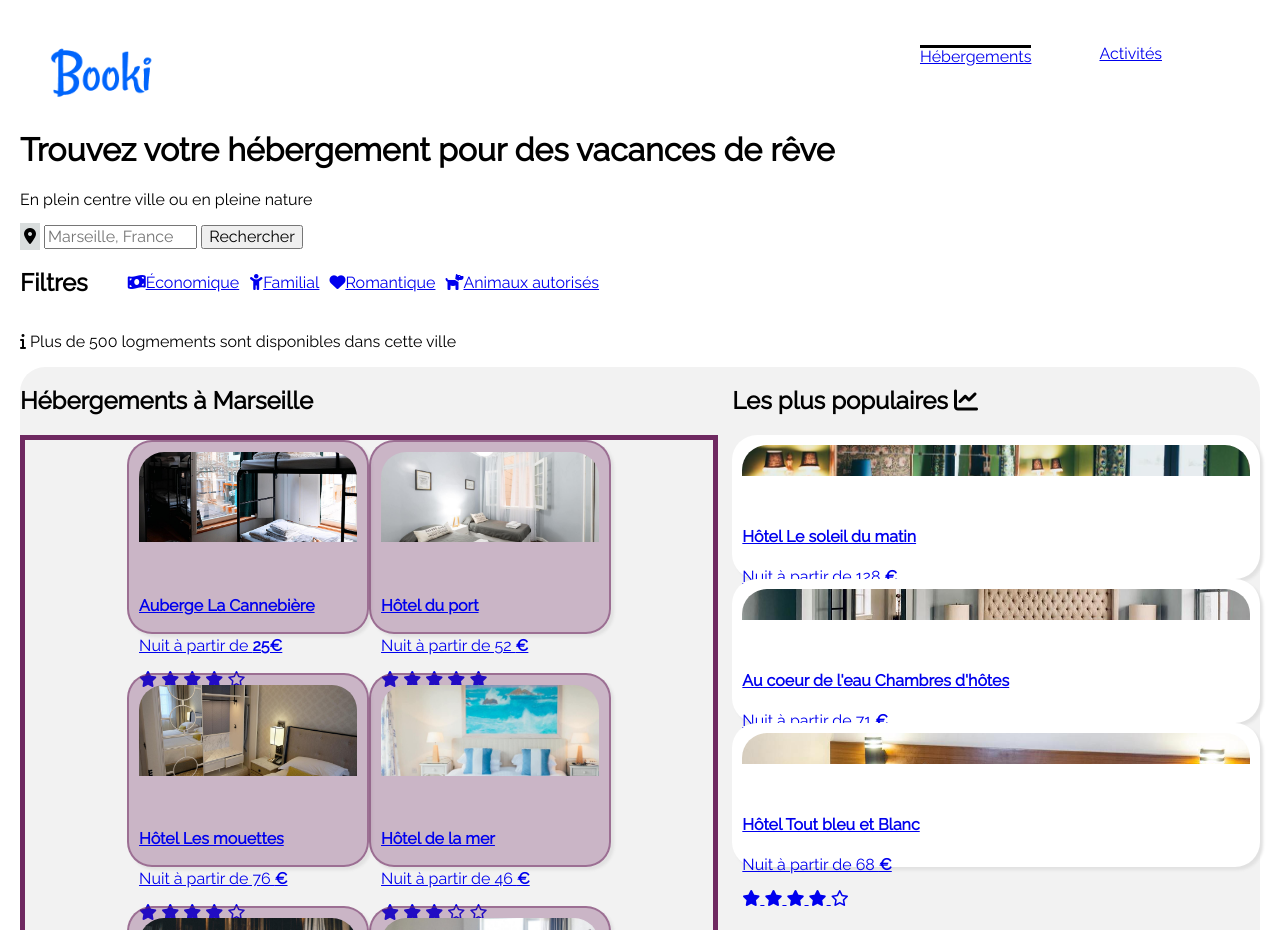
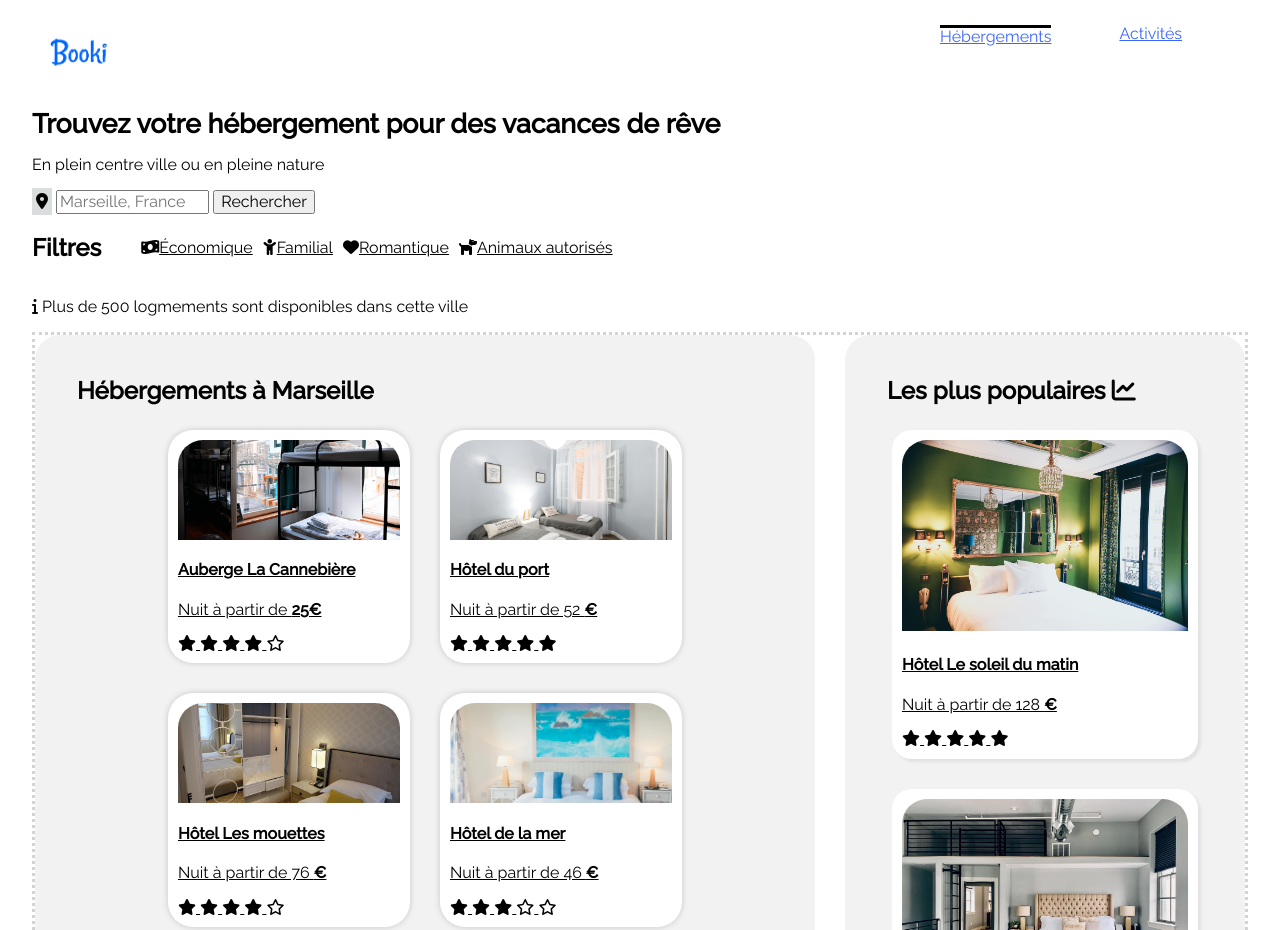
Before and after one commit to maax6/booki, a plain HTML site: page index.html in a window 1280 px wide. Shown: the top 930 px of the page. Drawn offline with Linux system fonts and the light colour scheme; files that its build step writes are made by us from their sources.

Commit message:
Avancées css
bloc hebergement et couleur du texte

```diff
--- a/css/style.css
+++ b/css/style.css
@@ -1,9 +1,9 @@
 /*box sizing appliqué à tous les éléments*/
 *{
     box-sizing: border-box;
-    font-family:'raleway', monospace,  sans-serif;
+    font-family:'raleway', monospace,  sans-serif;;
+}
 
-}
 /*reset/
  * {
 	margin: 0;
@@ -15,12 +15,14 @@
 	text-decoration: none;
 } */
 /* header nav+++++++++++++++++ */
-header
+
 
 .logohead{
-    max-height: 75px;
+    max-height: 58px;
     margin-top: 15px;
-    margin-left: 30px;
+    /* margin-inline-start: auto; */
+    margin-left: 50px;
+    padding-top: 1em;
 }
 
 img{
@@ -37,19 +39,36 @@ header {
     margin: auto;
     height: 120px;
   }
+
+  header a{
+      color: rgb(61,101,252);
+  }
+
 nav {
     display: flex;
     margin-right: 30px;
     justify-content: space-between;
 }
 /*Main******************************/
-body {
-    padding: 20px;
+
+main{
+    max-width: 1440px;
+    margin: auto;
+    padding: 0 2rem;
+    box-sizing: border-box;
 }
 /*titre de la page */
-/* .titre_dePage{
+.titre_dePage h1{
+    font-size: 1.67em;
+    font-weight: bold;
+    margin-block-end: 0;
+    margin-block-start: 0.67em;
 
-} */
+
+}
+main a {
+    color: black;
+}
 /*bloc filtre*/
 .bloc_filtre{
     display: flex;
@@ -71,51 +90,64 @@ body {
 
 /*Bloc principal********************/
 .bloc_principal{
-    background: #f2f2f2;
-    border-radius: 25px;
+    border: dotted lightgray;
     display: flex;
     flex-direction: row;
+    column-gap: 30px;
+    max-width: 1500px;
+
+
+
    }
-   @media
+
 /*hebergement***********************/
+
 .bloc_hebergement{
+
     display: flex;
     flex-direction: column;
+    flex-wrap: wrap;
+    background: #F2F2F2;
+    border-radius: 25px;
+    /* max-width: 833px; */
+    padding:32px;
+
 }
 
+.bloc_principal_titreSection{
+    margin: 10px 10px;
+  }
+
+
 .bloc_hebergement_cartes_all{
-    height:100% ;
-    width: 98%;
+
     display: flex;
     flex-wrap: wrap;
-    border: 5px solid rgb(111,41,97);
     justify-content: center;
-
+    row-gap: 30px;
+    column-gap: 30px;
+    padding: 15px 0;
 
 
 }
 
   .bloc_hebergement_carteCliquable{
     display: flex;
-    height: 194px;
+    background: white;
     width: 242px;
-    max-height: fit-content;
     flex-direction: column;
     padding: 10px;
     border-radius: 25px;
-    box-shadow: 3px 3px 3px rgb(225, 225, 225);
-    background-color: rgba(111,41,97,.3);
-  border: 2px solid rgba(111,41,97,.5);
+    box-shadow: 0px 0px 6px 0px #0000002e;
 }
 
 
    .bloc_hebergement_casePhoto{
-    height: 73%;
+    height: 100px;
    }
    .bloc_hebergement_photo{
     width: 100%;
     height: inherit;
-    margin: 0px;
     object-fit: cover;
     border-top-left-radius: 25px ;
     border-top-right-radius: 25px;
@@ -125,7 +157,12 @@ body {
    .bloc_populaire{
     display: flex;
     flex-direction: column;
-    min-width: 510px;
+    width: 30%;
+    min-width: 400px;
+    background: #F2F2F2;
+    border-radius: 25px;
+    padding: 32px;
+
 }
 
 .bloc_populaire_cartes_all{
@@ -133,6 +170,9 @@ body {
     display: flex;
     flex-direction: column;
     border: 5px rgb(80, 37, 23);
+    padding: 15px;
+    max-height: 619px;
+    row-gap: 30px;
 }
 
   .bloc_populaire_carteCliquable{
@@ -140,18 +180,13 @@ body {
     min-width: 100%;
     background-color: #ffffffff;
     display: flex;
-    max-height:144px ;
     flex-direction: column;
     padding: 10px;
-
-    border-radius: 25px;
+    border-radius: 20px;
     box-shadow: 3px 3px 3px rgb(225, 225, 225);
     }
 
-   .bloc_populaire_casePhoto{
-    height: 50%;
-    max-width: 100%;
-    }
+
 
    .bloc_populaire_photo{
     width: 100%;
@@ -163,27 +198,32 @@ body {
     }
      /*bloc secondaire du bas Bloc activit******/
      .bloc_secondaire{
-         height: 626;
-         min-width: 100%;
+
+
      }
 
     .bloc_activites{
         min-width: 100%;
     display: flex;
+    flex-direction: column;
     flex-wrap: wrap;
-    background-color: aqua;
+    border:dotted red;
     margin: 20px 20px;
     }
 
+    .bloc_activités_cartes_all{
+        display: flex;
+    }
+
     .bloc_activites_carteCliquable{
-    background-color: rgb(33, 58, 224);
-    box-sizing:border-box;
+        background-color: #ffffffff;
+        box-sizing: border-box;
         display: flex;
         flex-direction: column;
         width: 100%;
         padding: 10px;
-
-    border-radius: 25px;
+        border-radius: 20px;
+        box-shadow: 0 0 20px #0000002e;
     }
 
     .bloc_activites_casePhoto{
--- a/index.html
+++ b/index.html
@@ -7,9 +7,10 @@
         <link rel="stylesheet" href="css/style.css">
         <title>Booki</title>
      <!--fonts-->
+
         <link rel="preconnect" href="https://fonts.googleapis.com">
         <link rel="preconnect" href="https://fonts.gstatic.com" crossorigin>
-        <link href="https://fonts.googleapis.com/css2?family=Raleway&display=swap" rel="stylesheet">
+        <link href="https://fonts.googleapis.com/css2?family=Raleway:wght@400;500&display=swap" rel="stylesheet">
      <!--Font Awesome icones-->
         <link rel="stylesheet" href="https://cdnjs.cloudflare.com/ajax/libs/font-awesome/6.0.0-beta2/css/all.min.css" integrity="sha512-YWzhKL2whUzgiheMoBFwW8CKV4qpHQAEuvilg9FAn5VJUDwKZZxkJNuGM4XkWuk94WCrrwslk8yWNGmY1EduTA==" crossorigin="anonymous" referrerpolicy="no-referrer"/>
      <!-- stylesheet-->
@@ -39,8 +40,8 @@
 
         <!--Main-->
         <main>
-        <div class="titre_dePage">
-                <H1>Trouvez votre hébergement pour des vacances de rêve</H1>
+            <div class="titre_dePage">
+                <h1>Trouvez votre hébergement pour des vacances de rêve</h1>
                 <p>En plein centre ville ou en pleine nature</p>
             </div>
              <!--Zone de recherche-->
```
Lines whose indentation alone changed are shown as unchanged.
